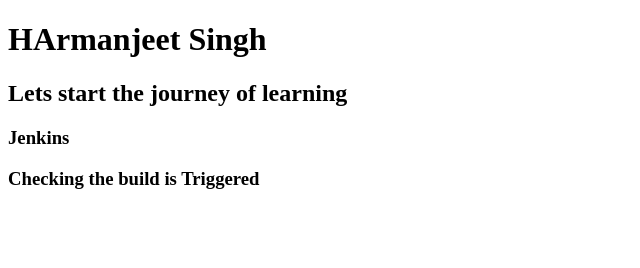
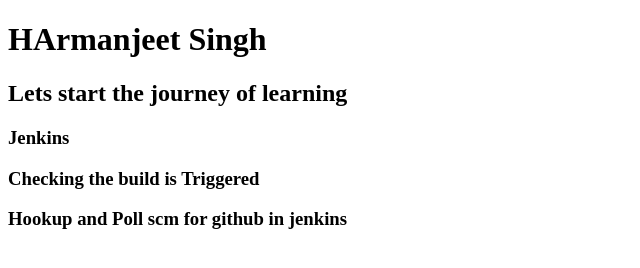
Before and after one commit to Harmanjeet3/VisualStudio, a plain HTML site: page index.html in a window 1280 px wide. Shown: the whole page, without its empty margins (0-640 px from the left). Drawn offline with Linux system fonts and the light colour scheme.

Commit message:
commit 6

```diff
--- a/index.html
+++ b/index.html
@@ -10,5 +10,6 @@
     <h2>Lets start the journey of learning</h2>
     <h3>Jenkins</h3>
     <h3>Checking the build is Triggered</h3>
+    <h3>Hookup and Poll scm for github in jenkins </h3>
 </body>
 </html>
```
